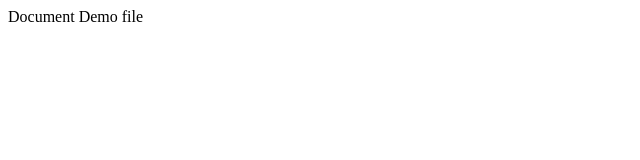
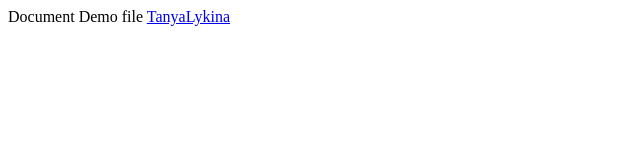
Before and after one commit to Freedom-28032014/demo, a plain HTML site: page index.html in a window 1280 px wide. Shown: the whole page, without its empty margins (0-640 px from the left). Drawn offline with Linux system fonts and the light colour scheme.

Commit message:
Link to TanyaKykina added

```diff
--- a/index.html
+++ b/index.html
@@ -8,5 +8,6 @@
     </head>
     <body>
 Demo file
+<a href="http://TanyaLykina.ru">TanyaLykina</a>
 </body>
 </html>
```
